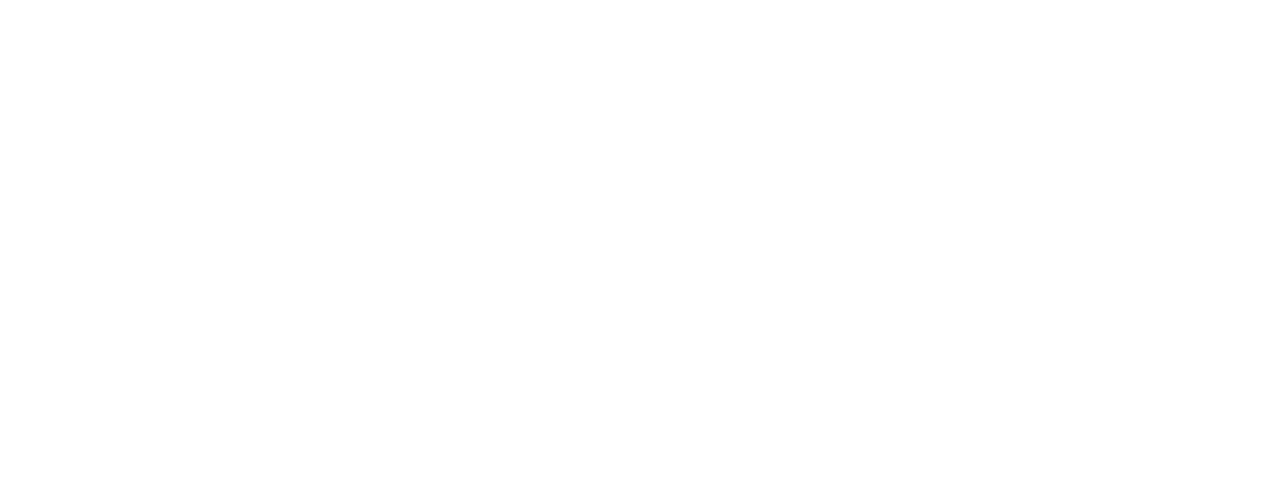
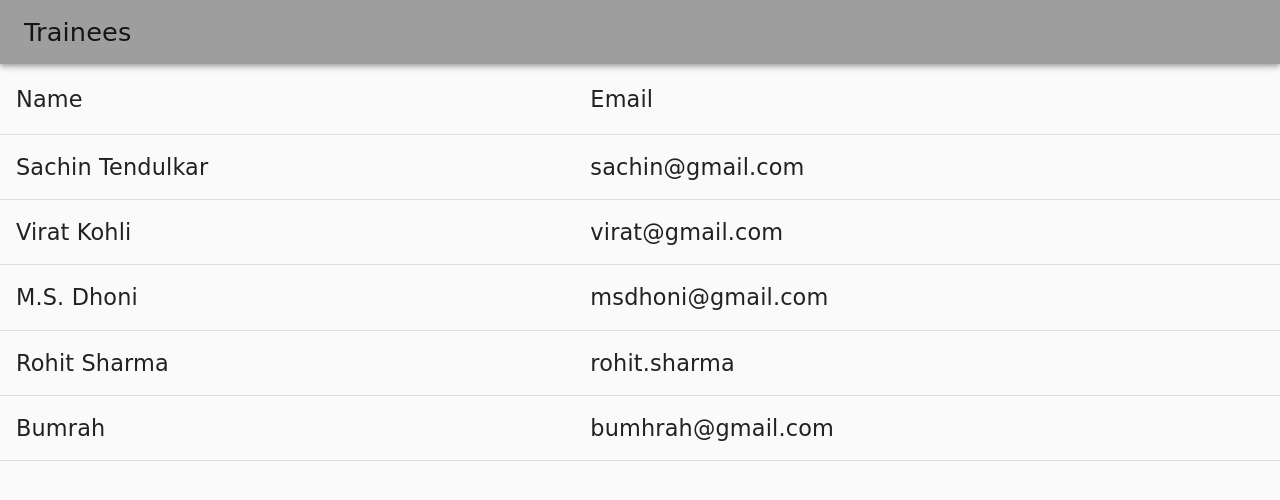
Before and after one commit to bhavya-goel/react-client, a React (Create React App) app in the folder training/: page /table in a window 1280 px wide. Shown: the top 500 px of the page. Built offline with nearby package versions, Linux system fonts and the light colour scheme.

Commit message:
feat: hoc

```diff
--- a/training/src/App.jsx
+++ b/training/src/App.jsx
@@ -3,8 +3,8 @@
 import CssBaseline from '@material-ui/core/CssBaseline'
 import MuiThemeProvider from '@material-ui/core/styles/MuiThemeProvider';
 import theme from './theme'
-import { PrivateLayout, AuthLayout } from './layouts'
-import { TraineeList, Login, NoMatch, TextFieldDemo, ChildrenDemo, InputDemo, TraineeDetail } from './pages'
+import List from './hoc/List'
+import Table from './hoc/Table'
 
 function App() {
   return (
@@ -13,37 +13,9 @@
         < MuiThemeProvider theme={theme}>
         <Router>
           <Switch>
-            <Redirect exact from='/' to='/trainee' />
-            <AuthLayout exact
-              path='/login'
-              component={Login}
-            />
-            <PrivateLayout
-              exact
-              path='/trainee/:id'
-              component={TraineeDetail}
-            />
-            <PrivateLayout
-              exact
-              path='/trainee'
-              component={TraineeList}
-            />
-            <PrivateLayout
-              exact
-              path='/textField-demo'
-              component={TextFieldDemo}
-            />
-            <PrivateLayout
-              exact
-              path='/Input-demo'
-              component={InputDemo}
-            />
-            <PrivateLayout
-              exact
-              path='/children-demo'
-              component={ChildrenDemo}
-            />
-            <Route component={NoMatch} />
+            <Redirect exact from='/' to='/list' />
+            <Route path='/list' component={List} />
+            <Route path='/table' component={Table} />
           </Switch>
         </Router>
         </ MuiThemeProvider>
--- /dev/null
+++ b/training/src/hoc/Header.jsx
@@ -0,0 +1,14 @@
+import React from 'react'
+import { AppBar, Toolbar, Typography } from '@material-ui/core'
+function Header() {
+    return (
+        <AppBar position='static'>
+            <Toolbar>
+                <Typography>
+                    Trainees
+                </Typography>
+            </Toolbar>
+        </AppBar>
+    )
+}
+export default Header
--- /dev/null
+++ b/training/src/hoc/HocComponent.jsx
@@ -0,0 +1,14 @@
+import React from 'react'
+import Header from './Header'
+import trainees from './data/trainee'
+const withHeader = (WrappedComponent) => {
+    return () => {
+        return (
+            <>
+                <Header />
+                <WrappedComponent data={trainees} />
+            </>
+        )
+    }
+}
+export default withHeader
--- /dev/null
+++ b/training/src/hoc/List.jsx
@@ -0,0 +1,19 @@
+import React from 'react'
+import withHeader from './HocComponent'
+function List(props) {
+    const list = props.data.map((obj) => {
+        return(
+            <li key={obj.id}>
+                {obj.name}
+            </li>
+        )
+    })
+    return (
+        <>
+            <u>
+                {list}
+            </u>
+        </>
+    )
+}
+export default withHeader(List)
--- /dev/null
+++ b/training/src/hoc/Table.jsx
@@ -0,0 +1,31 @@
+import React from 'react'
+import withHeader from './HocComponent'
+import { Table, TableHead, TableRow, TableCell, TableBody } from '@material-ui/core'
+function TableData(props) {
+    const rows = props.data
+    return (
+        <Table>
+            <TableHead>
+                <TableRow>
+                    <TableCell>Name</TableCell>
+                    <TableCell>Email</TableCell>
+                </TableRow>
+            </TableHead>
+            <TableBody>
+                {rows.map((row) => {
+                    return (
+                        <TableRow key={row.name}>
+                            <TableCell>
+                                    {row.name}
+                            </TableCell>
+                            <TableCell>
+                                {row.email}
+                            </TableCell>
+                        </TableRow>
+                    )
+                })}
+            </TableBody>
+        </Table>
+    )
+}
+export default withHeader(TableData)
--- /dev/null
+++ b/training/src/hoc/data/trainee.js
@@ -0,0 +1,34 @@
+const trainees = [
+  {
+    id: '5c6c47af7740654f0915fac9',
+    name: 'Sachin Tendulkar',
+    email: 'sachin@gmail.com',
+    createdAt: '2019-02-10T18:15:11.778Z',
+  },
+  {
+    id: '5c6c47af7740654f0455fac9',
+    name: 'Virat Kohli',
+    email: 'virat@gmail.com',
+    createdAt: '2019-02-12T18:15:11.778Z',
+  },
+  {
+    id: '5c6567af7740654f0915fac9',
+    name: 'M.S. Dhoni',
+    email: 'msdhoni@gmail.com',
+    createdAt: '2019-02-13T18:15:11.778Z',
+  },
+  {
+    id: '5c6c47af7747854f0915fac9',
+    name: 'Rohit Sharma',
+    email: 'rohit.sharma',
+    createdAt: '2019-02-14T18:15:11.778Z',
+  },
+  {
+    id: '5c6c47af7740654f0915876c9',
+    name: 'Bumrah',
+    email: 'bumhrah@gmail.com',
+    createdAt: '2019-02-15T18:15:11.778Z',
+  },
+];
+
+export default trainees;
--- a/training/src/hoc/list.jsx
+++ /dev/null
@@ -1,17 +0,0 @@
-import React from 'react'
-const withListName = (prop) => (WrappedComponent) => {
-    return (props) => {
-        return (
-            <WrappedComponent greet={prop} {...props}  />
-        )
-    }
-}
-function List(props) {
-    return (
-        <h1>
-            {console.log('-----------', props)}
-        </h1>
-    )
-
-}
-export default withListName('hello')(List)
--- a/training/src/index.js
+++ b/training/src/index.js
@@ -1,8 +1,8 @@
 import React from 'react';
 import ReactDOM from 'react-dom';
-import WithList from './hoc/list'
+import App from './App'
 
 ReactDOM.render(
-  <WithList name='bhavya'/>,
+  <App />,
   document.getElementById('root')
 );
```
